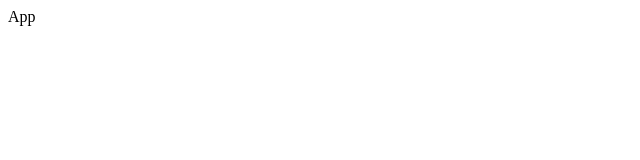
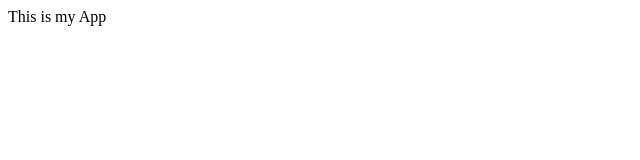
Before and after one commit to carpedil/june3rd, a React (Create React App) app: page / in a window 1280 px wide. Shown: the top 160 px of the page, without its empty margins (0-640 px from the left). Built offline with nearby package versions, Linux system fonts and the light colour scheme.

Commit message:
第一个类组建

```diff
--- /dev/null
+++ b/src/01-base/01_ClassComponent.js
@@ -0,0 +1,33 @@
+import React, { Component } from 'react'
+
+export default class App extends Component {
+  render() {
+    return (
+      <div>This is my App</div>
+    )
+  }
+}
+
+/* class Test {
+  constructor(){
+    this.a = 1
+    this.b = 2
+  }
+
+  testa(){
+    console.log("testa")
+  }
+  testb(){
+    console.log("testb")
+  }
+}
+
+class Child extends Test {
+  constructor(){
+    this.c = 1
+  }
+
+  testc(){
+    console.log("testc")
+  }
+} */
--- a/src/index.js
+++ b/src/index.js
@@ -1,5 +1,6 @@
 import React from 'react';
 import ReactDOM from 'react-dom'
-import App from './App'
+/* import App from './App' */
+import App from './01-base/01_ClassComponent'
 
 ReactDOM.render(<App></App>,document.getElementById('root'))
```
